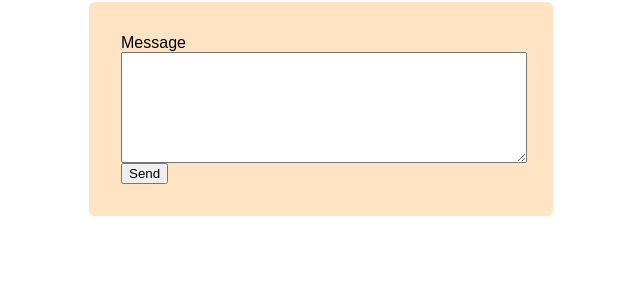
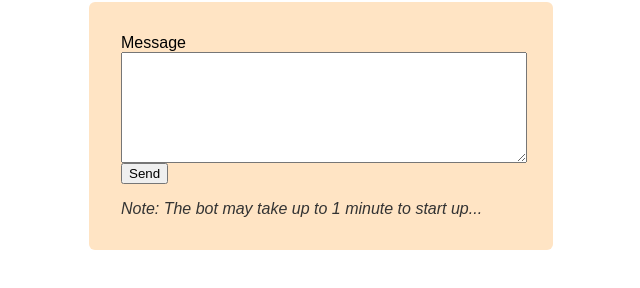
Before and after one commit to euphonicdesign/dolphins, a plain HTML site: page chat-with-ai/index.html in a window 1280 px wide. Shown: the part 78-366 px from the top of the page, without its empty margins (319-959 px from the left). Drawn offline with Linux system fonts and the light colour scheme.

Commit message:
added a bot start up note

```diff
--- a/chat-with-ai/index.html
+++ b/chat-with-ai/index.html
@@ -14,6 +14,7 @@
         <textarea name="msg" id="message-box" rows="7"></textarea>
       </div>
       <button type="submit">Send</button>
+      <p class="note">Note: The bot may take up to 1 minute to start up...</p>
     </form>
     <section class="responses-container">
       <ol class="bot-responses"></ol>
--- a/chat-with-ai/styles.css
+++ b/chat-with-ai/styles.css
@@ -27,3 +27,9 @@ form textarea {
 li {
   padding: 0.5rem;
 }
+
+.note {
+  font-style: italic;
+  color: #333;
+  margin-bottom: 0;
+}
```
